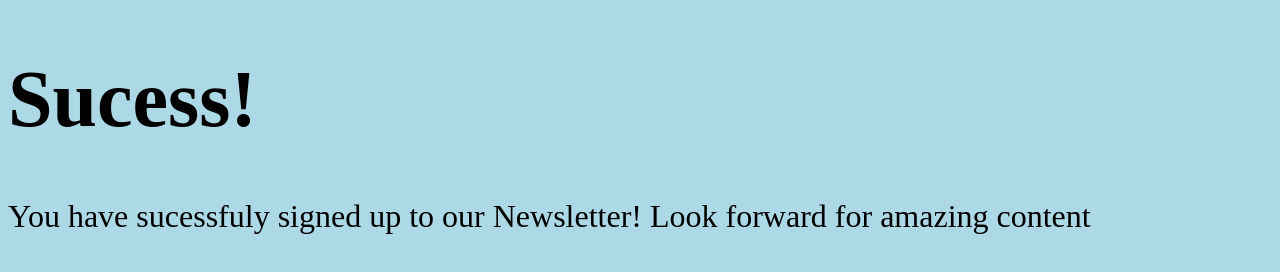
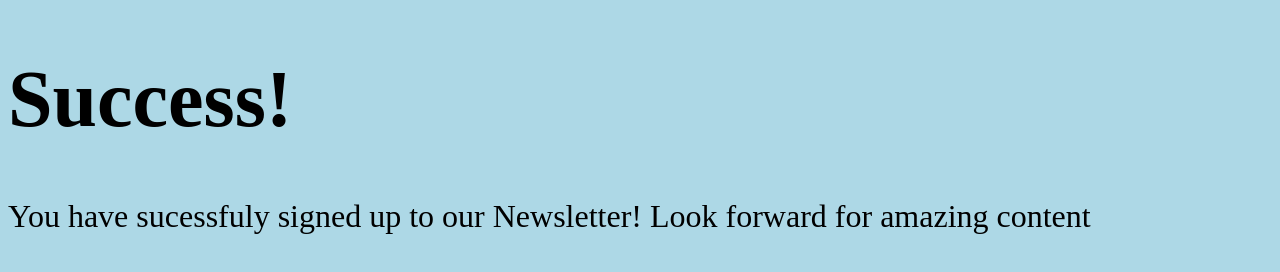
Before and after one commit to Royr9/Royal, a website: page success.html in a window 1280 px wide. Drawn offline with Linux system fonts and the light colour scheme.

Commit message:
success new spelling

```diff
--- a/success.html
+++ b/success.html
@@ -8,7 +8,7 @@
 <link rel="stylesheet" href="css/styles.css">
 </head>
   <body>
-    <h1 class="hugee-h1" >Sucess!</h1>
+    <h1 class="hugee-h1" >Success!</h1>
     <p class="bigg-p">You have sucessfuly signed up to our Newsletter! Look forward for amazing content</p>
   </body>
 </html>
```
